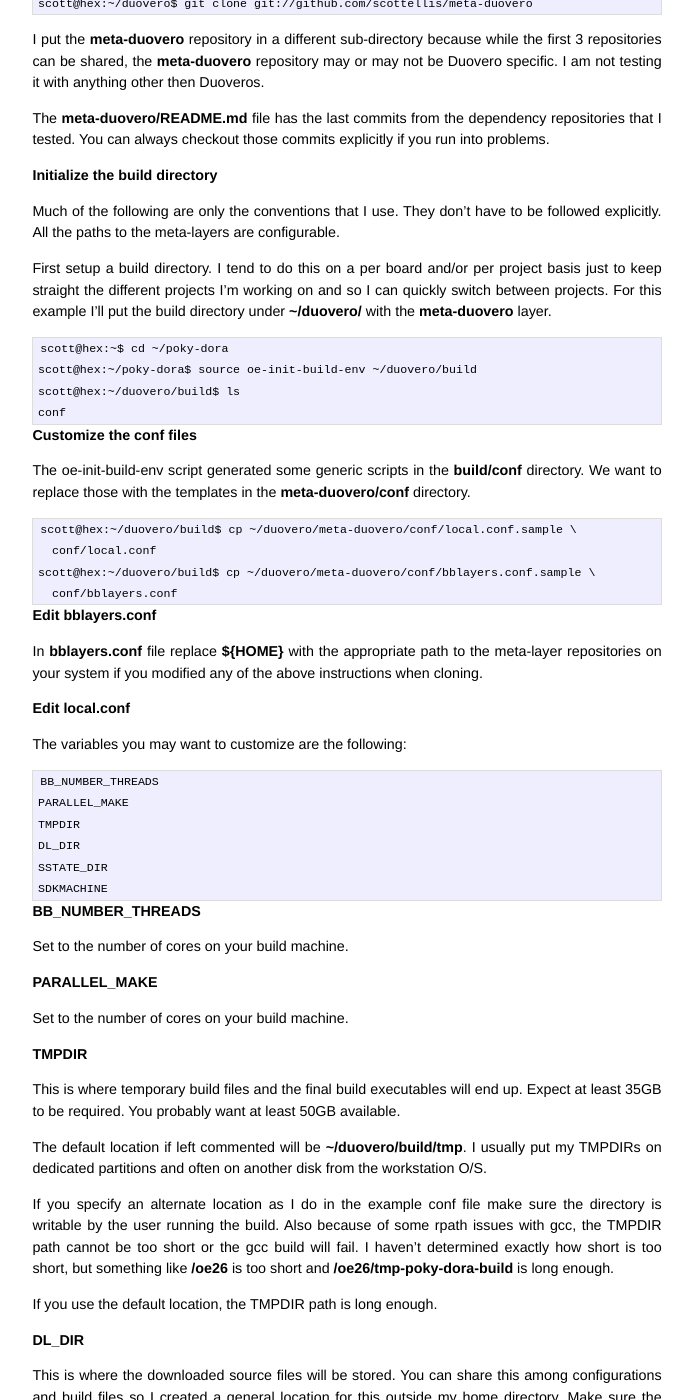
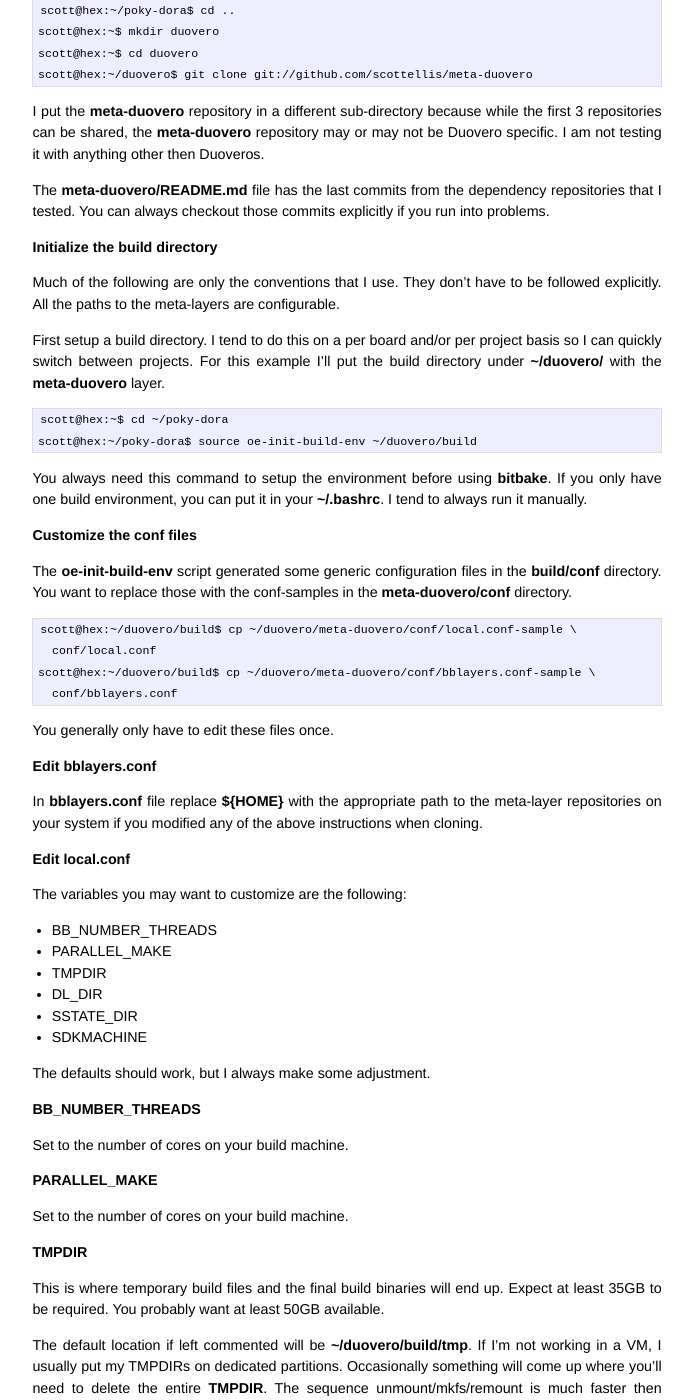
Before and after one commit to jumpnow/jumpnowtek-site, a Jekyll site: the page built from _posts/2014-02-21-Duovero-Systems-with-Yocto.md, in a window 1280 px wide and 1400 px high, scrolled down 1427 px. Shown: the whole window, without its empty margins (293-986 px from the left). Built offline with Jekyll 4.4.1, drawn with Linux system fonts in a browser that asks for light colours; Markdown is read by kramdown in place of the engine named in the settings; some of the changed text lies outside the part shown.

Commit message:
Fixing words

```diff
--- a/_posts/2014-02-21-Duovero-Systems-with-Yocto.md
+++ b/_posts/2014-02-21-Duovero-Systems-with-Yocto.md
@@ -77,23 +79,23 @@
 
 Much of the following are only the conventions that I use. They don't have to be followed explicitly. All the paths to the meta-layers are configurable.
 
-First setup a build directory. I tend to do this on a per board and/or per project basis just to keep straight the different projects I'm working on and so I can quickly switch between projects. For this example I'll put the build directory under **~/duovero/** with the **meta-duovero** layer.
+First setup a build directory. I tend to do this on a per board and/or per project basis so I can quickly switch between projects. For this example I'll put the build directory under **~/duovero/** with the **meta-duovero** layer.
 
     scott@hex:~$ cd ~/poky-dora
     scott@hex:~/poky-dora$ source oe-init-build-env ~/duovero/build
-    scott@hex:~/duovero/build$ ls
-    conf
+
+You always need this command to setup the environment before using **bitbake**. If you only have one build environment, you can put it in your **~/.bashrc**. I tend to always run it manually.
 
 ### Customize the conf files
 
-The oe-init-build-env script generated some generic scripts in the **build/conf** directory.
-We want to replace those with the templates in the **meta-duovero/conf** directory.
+The **oe-init-build-env** script generated some generic configuration files in the **build/conf** directory. You want to replace those with the conf-samples in the **meta-duovero/conf** directory.
 
-	scott@hex:~/duovero/build$ cp ~/duovero/meta-duovero/conf/local.conf.sample \
+	scott@hex:~/duovero/build$ cp ~/duovero/meta-duovero/conf/local.conf-sample \
       conf/local.conf
-    scott@hex:~/duovero/build$ cp ~/duovero/meta-duovero/conf/bblayers.conf.sample \
+    scott@hex:~/duovero/build$ cp ~/duovero/meta-duovero/conf/bblayers.conf-sample \
       conf/bblayers.conf
 
+You generally only have to edit these files once.
 
 ### Edit bblayers.conf
 
@@ -103,13 +105,14 @@
 
 The variables you may want to customize are the following:
 
-    BB_NUMBER_THREADS
-    PARALLEL_MAKE
-    TMPDIR
-    DL_DIR
-    SSTATE_DIR
-    SDKMACHINE
+- BB\_NUMBER\_THREADS
+- PARALLEL\_MAKE
+- TMPDIR
+- DL\_DIR
+- SSTATE\_DIR
+- SDKMACHINE
 
+The defaults should work, but I always make some adjustment.
 
 ##### BB\_NUMBER\_THREADS
 
@@ -121,13 +124,13 @@
 
 ##### TMPDIR
 
-This is where temporary build files and the final build executables will end up. Expect at least 35GB to be required. You probably want at least 50GB available.
+This is where temporary build files and the final build binaries will end up. Expect at least 35GB to be required. You probably want at least 50GB available.
 
-The default location if left commented will be **~/duovero/build/tmp**. I usually put my TMPDIRs on dedicated partitions and often on another disk from the workstation O/S.
+The default location if left commented will be **~/duovero/build/tmp**. If I'm not working in a VM, I usually put my TMPDIRs on dedicated partitions. Occasionally something will come up where you'll need to delete the entire **TMPDIR**. The sequence unmount/mkfs/remount is much faster then deleting a 30+ GB directory.
 
 If you specify an alternate location as I do in the example conf file make sure the directory is writable by the user running the build. Also because of some rpath issues with gcc, the TMPDIR path cannot be too short or the gcc build will fail. I haven't determined exactly how short is too short, but something like **/oe26** is too short and **/oe26/tmp-poky-dora-build** is long enough.
 
-If you use the default location, the TMPDIR path is long enough.
+If you use the default location, the TMPDIR path is already long enough.
 
 ##### DL_DIR
 
@@ -143,7 +146,7 @@
 
 ##### SDK_MACHINE
 
-Specify your workstations type, i686 for 32-bit or x86_64 for 64-bit systems.
+Specify your workstations type, **i686** for 32-bit or **x86_64** for 64-bit systems.
 
 
 ### Run the build
@@ -266,12 +270,12 @@
 
 The script also accepts a **hostname** argument if you want the host name to be something other then the default **duovero**.
 
-The hostname affects the name that the device will use with avahi and the SyntroLCam stream name explained below.
+Here's an example of how you'd run **copy_rootfs.sh**
 
-Here's an example of how you'd run copy_rootfs.sh
     scott@hex:~/duovero/meta-duovero/scripts$ ./copy_rootfs.sh sdc console
 
-Or
+or
+
     scott@hex:~/duovero/meta-duovero/scripts$ ./copy_rootfs.sh sdc qte duo1
 
 The copy scripts will **NOT** unmount partitions automatically. If the partition that is supposed to be the on the SD card is already mounted, the script will complain and abort. This is for safety, mine mostly, since I run these scripts many times a day on different machines and the SD cards show up in different places.
--- a/consulting/index.html
+++ b/consulting/index.html
@@ -15,7 +15,7 @@
 
     <p>Jumpnow Technologies is a <a href="http://www.gumstix.com/consultants.html">Verified Design Consultant</a> for Gumstix products.
 
-    <p>We offer the following services</p>
+    <p>The following services are provided</p>
 
     <ul>
       <li>Customized BSPs using tools from the <a href="http://www.yoctoproject.org/">Yocto Project</a> and <a href="http://www.openembedded.org/wiki/Main_Page">OpenEmbedded</a></li>
--- a/contact/index.html
+++ b/contact/index.html
@@ -6,7 +6,7 @@
 <div id="home">
   <div class="contact">
     <p>
-        Scott Ellis<br />
+        Jumpnow Technologies, LLC<br />
         Maine, USA
     </p>
   </div>
```
Also changed, not shown: other parts of _posts/2014-02-21-Duovero-Systems-with-Yocto.md (+7 -4 lines).
